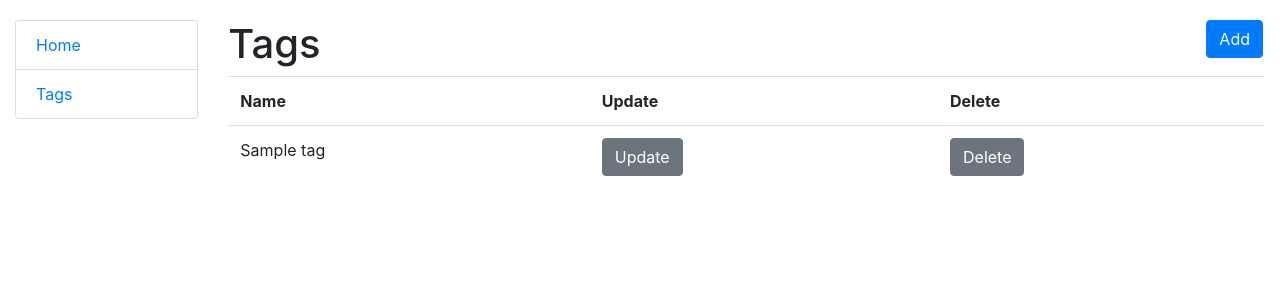
After one commit to S-SMTN/todo_list, a Django app: page /tags/ in a window 1280 px wide. The commit adds this page. Shown: the top 300 px of the page. Run offline with Django 5.2, Linux system fonts and the light colour scheme; tables that the repository leaves empty hold one stand-in row (values such as "Sample post").

Commit message:
implemented tag list page

```diff
--- a/app/urls.py
+++ b/app/urls.py
@@ -1,9 +1,10 @@
 from django.urls import path
 
-from app.views import IndexView
+from app.views import IndexView, TagListView
 
 urlpatterns = [
     path("", IndexView.as_view(), name="index"),
+    path("tags/", TagListView.as_view(), name="tag-list"),
 ]
 
 app_name = "app"
--- a/app/views.py
+++ b/app/views.py
@@ -1,9 +1,14 @@
 from django.views import generic
 
-from app.models import Task
+from app.models import Task, Tag
 
 
 class IndexView(generic.ListView):
     model = Task
     paginate_by = 10
     template_name = "app/index.html"
+
+
+class TagListView(generic.ListView):
+    model = Tag
+    paginate_by = 10
--- a/templates/app/index.html
+++ b/templates/app/index.html
@@ -4,7 +4,7 @@
     <h1>
         TODO LIST
         <a href="" class="btn btn-primary link-to-page">
-          Create
+          Add task
         </a>
     </h1>
     <br>
--- /dev/null
+++ b/templates/app/tag_list.html
@@ -0,0 +1,27 @@
+{% extends "base.html" %}
+
+{% block title %}<title>Tag list</title>{% endblock %}
+
+{% block content %}
+    <h1>
+        Tags
+        <a href="" class="btn btn-primary link-to-page">
+          Add
+        </a>
+    </h1>
+    <table class="table">
+      <tr>
+        <th>Name</th>
+        <th>Update</th>
+        <th>Delete</th>
+      </tr>
+      {% for tag in tag_list %}
+      <tr>
+        <td>{{ tag }}</td>
+        <td><a href="" class="btn btn-secondary">Update</a></td>
+        <td><a href="" class="btn btn-secondary">Delete</a></td>
+      </tr>
+      {% endfor %}
+    </table>
+
+{% endblock %}
--- a/templates/includes/sidebar.html
+++ b/templates/includes/sidebar.html
@@ -1,4 +1,4 @@
 <ul class="sidebar-nav list-group">
   <li class="list-group-item"><a href="{% url 'app:index' %}">Home</a></li>
-  <li class="list-group-item"><a href="">Tags</a></li>
+  <li class="list-group-item"><a href="{% url 'app:tag-list' %}">Tags</a></li>
 </ul>
```
